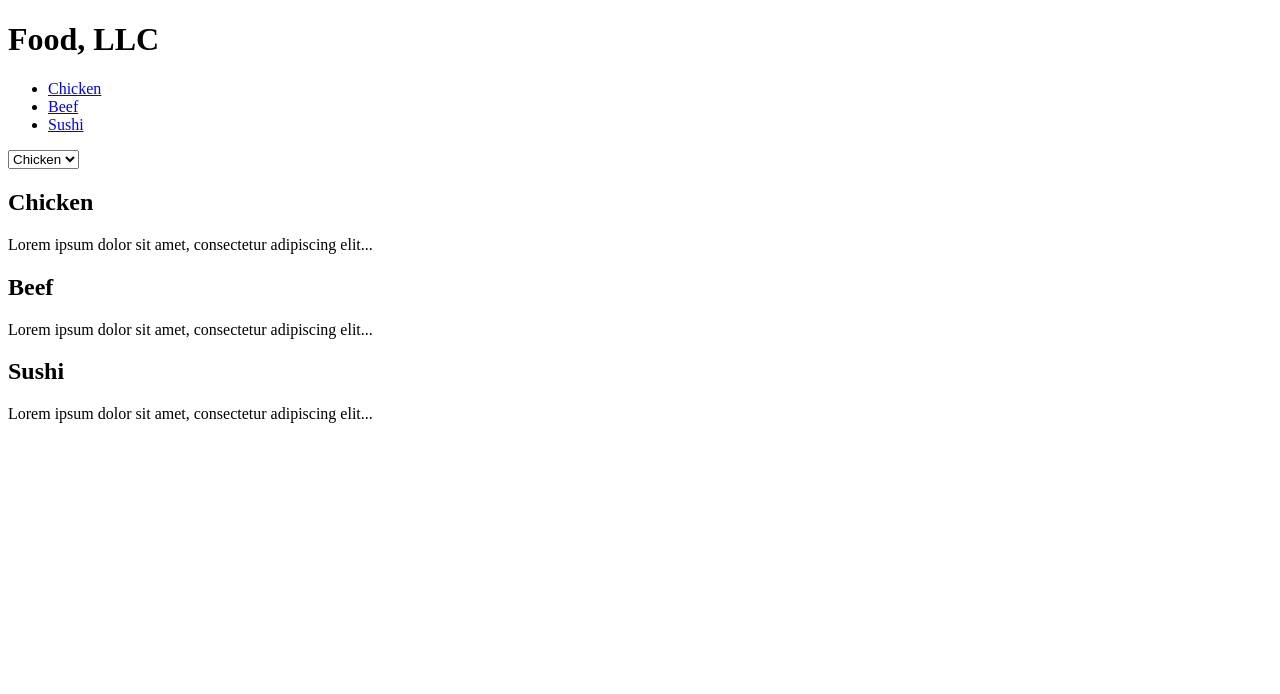
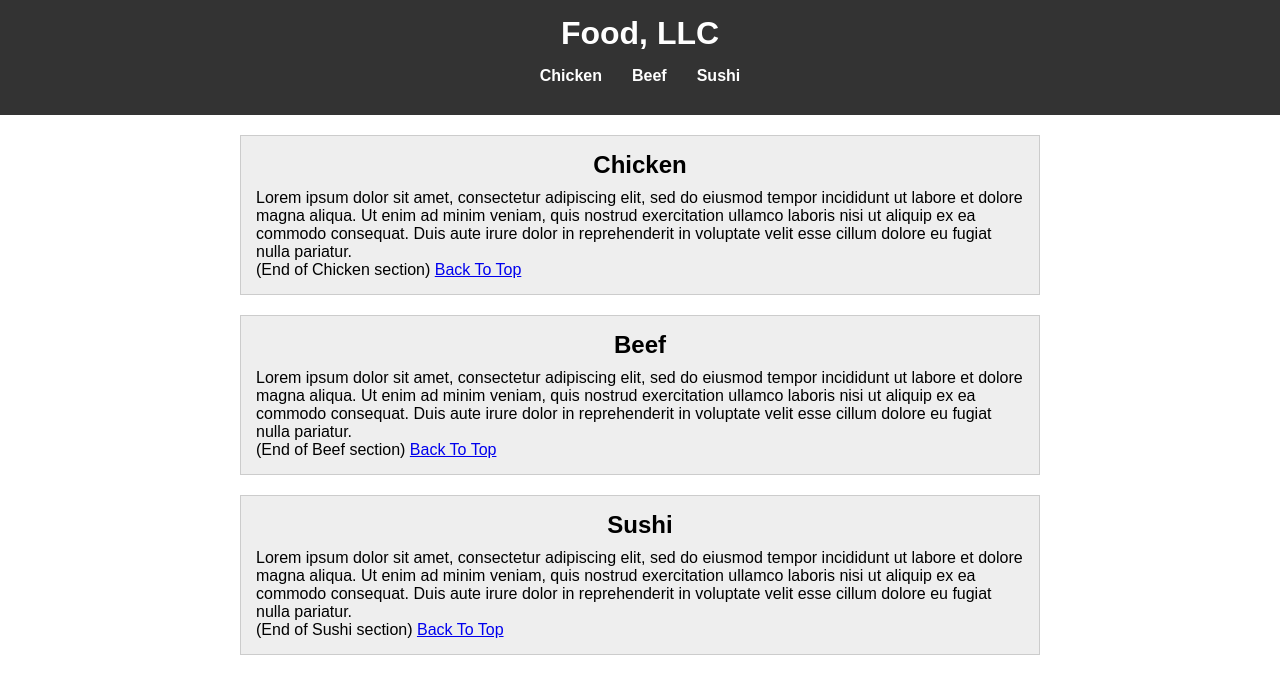
Before and after one commit to subhanahmedbhatti/Module-3, a plain HTML site: page index.html in a window 1280 px wide. Drawn offline with Linux system fonts and the light colour scheme.

Commit message:
index.html

```diff
--- a/index.html
+++ b/index.html
@@ -4,42 +4,51 @@
     <meta charset="UTF-8">
     <meta name="viewport" content="width=device-width, initial-scale=1.0">
     <title>Our Menu - Food, LLC</title>
-    <link rel="stylesheet" href="styles.css">
+    <link rel="stylesheet" href="style.css">
+    <script src="script.js"></script>
 </head>
 <body>
     <header>
         <h1>Food, LLC</h1>
+        <!-- Mobile Menu Toggle Button -->
+
         <nav>
             <!-- Desktop Menu -->
             <ul class="desktop-menu">
-                <li><a href="#chicken">Chicken</a></li>
-                <li><a href="#beef">Beef</a></li>
-                <li><a href="#sushi">Sushi</a></li>
+                <li><a href="#chicken" onclick="showSection('chicken')">Chicken</a></li>
+                <li><a href="#beef" onclick="showSection('beef')">Beef</a></li>
+                <li><a href="#sushi" onclick="showSection('sushi')">Sushi</a></li>
             </ul>
             <!-- Mobile Dropdown Menu -->
-            <select class="mobile-menu" onchange="window.location.href=this.value;">
-                <option value="#chicken">Chicken</option>
-                <option value="#beef">Beef</option>
-                <option value="#sushi">Sushi</option>
-            </select>
+            <div class="mobile-menu">
+                <select onchange="showSection(this.value)">
+                    <option value="chicken">Chicken</option>
+                    <option value="beef">Beef</option>
+                    <option value="sushi">Sushi</option>
+                </select>
+            </div>
         </nav>
     </header>
 
     <main>
         <section id="chicken" class="menu-item">
             <h2>Chicken</h2>
-            <p>Lorem ipsum dolor sit amet, consectetur adipiscing elit...</p>
+            <p>Lorem ipsum dolor sit amet, consectetur adipiscing elit, sed do eiusmod tempor incididunt ut labore et dolore magna aliqua. Ut enim ad minim veniam, quis nostrud exercitation ullamco laboris nisi ut aliquip ex ea commodo consequat. Duis aute irure dolor in reprehenderit in voluptate velit esse cillum dolore eu fugiat nulla pariatur.</p>
+            <p>(End of Chicken section) <a href="#">Back To Top</a></p>
         </section>
 
         <section id="beef" class="menu-item">
             <h2>Beef</h2>
-            <p>Lorem ipsum dolor sit amet, consectetur adipiscing elit...</p>
+            <p>Lorem ipsum dolor sit amet, consectetur adipiscing elit, sed do eiusmod tempor incididunt ut labore et dolore magna aliqua. Ut enim ad minim veniam, quis nostrud exercitation ullamco laboris nisi ut aliquip ex ea commodo consequat. Duis aute irure dolor in reprehenderit in voluptate velit esse cillum dolore eu fugiat nulla pariatur.</p>
+            <p>(End of Beef section) <a href="#">Back To Top</a></p>
         </section>
 
         <section id="sushi" class="menu-item">
             <h2>Sushi</h2>
-            <p>Lorem ipsum dolor sit amet, consectetur adipiscing elit...</p>
+            <p>Lorem ipsum dolor sit amet, consectetur adipiscing elit, sed do eiusmod tempor incididunt ut labore et dolore magna aliqua. Ut enim ad minim veniam, quis nostrud exercitation ullamco laboris nisi ut aliquip ex ea commodo consequat. Duis aute irure dolor in reprehenderit in voluptate velit esse cillum dolore eu fugiat nulla pariatur.</p>
+            <p>(End of Sushi section) <a href="#">Back To Top</a></p>
         </section>
     </main>
+
 </body>
 </html>
```
